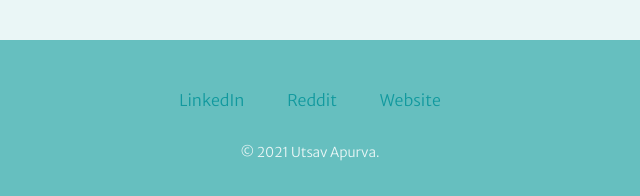
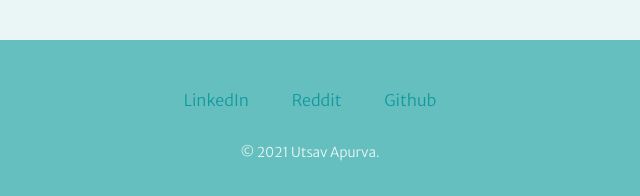
Before and after one commit to speeeedy-899/utsav_apurva, a plain HTML site: page index.html in a window 1280 px wide. Shown: the part 2628-2824 px from the top of the page, 330-970 px from the left. Drawn offline with Linux system fonts and the light colour scheme.

Commit message:
Add github profile link

```diff
--- a/index.html
+++ b/index.html
@@ -56,7 +56,7 @@
     <div class="bottom-container">
       <a class="footer-link" href="https://www.linkedin.com/in/utsav-apurva-2601/">LinkedIn</a>
       <a class="footer-link" href="https://www.reddit.com/user/Sick_Pick">Reddit</a>
-      <a class="footer-link" href="https://www.appbrewery.co/">Website</a>
+      <a class="footer-link" href="https://github.com/speeeedy-899">Github</a>
       <p class="copyright">© 2021 Utsav Apurva.</p>
     </div>
 
```
